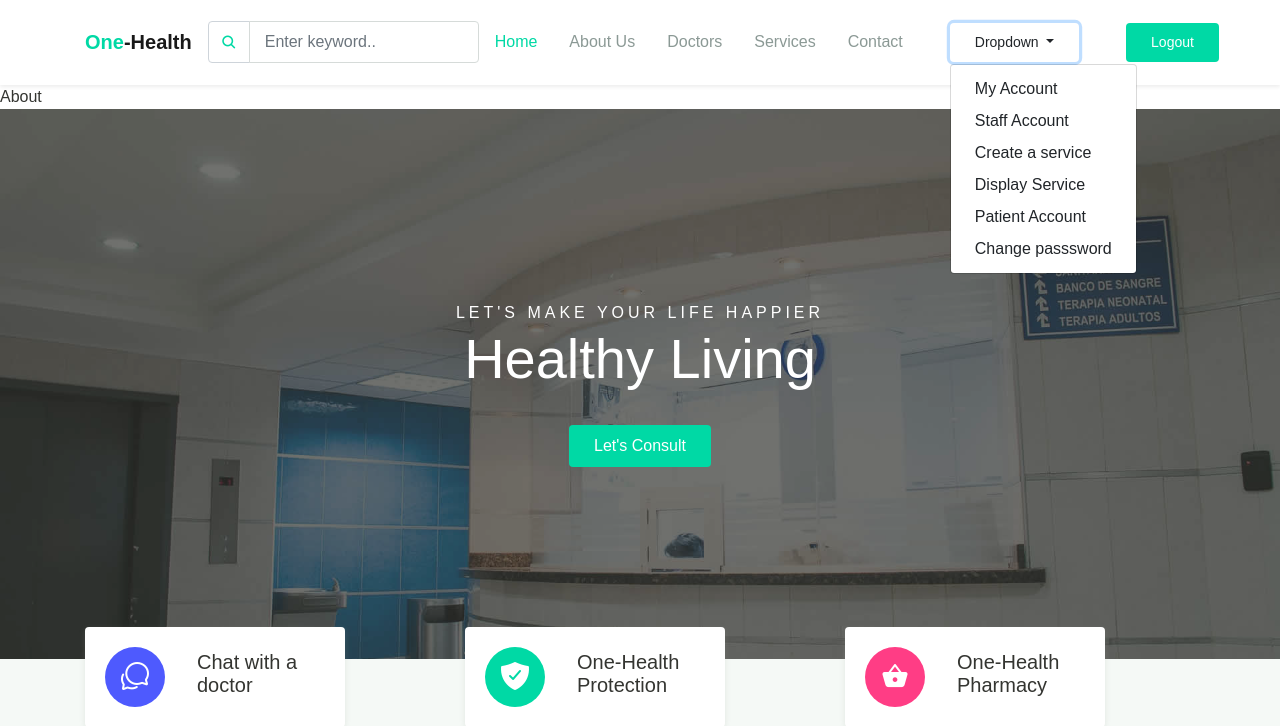
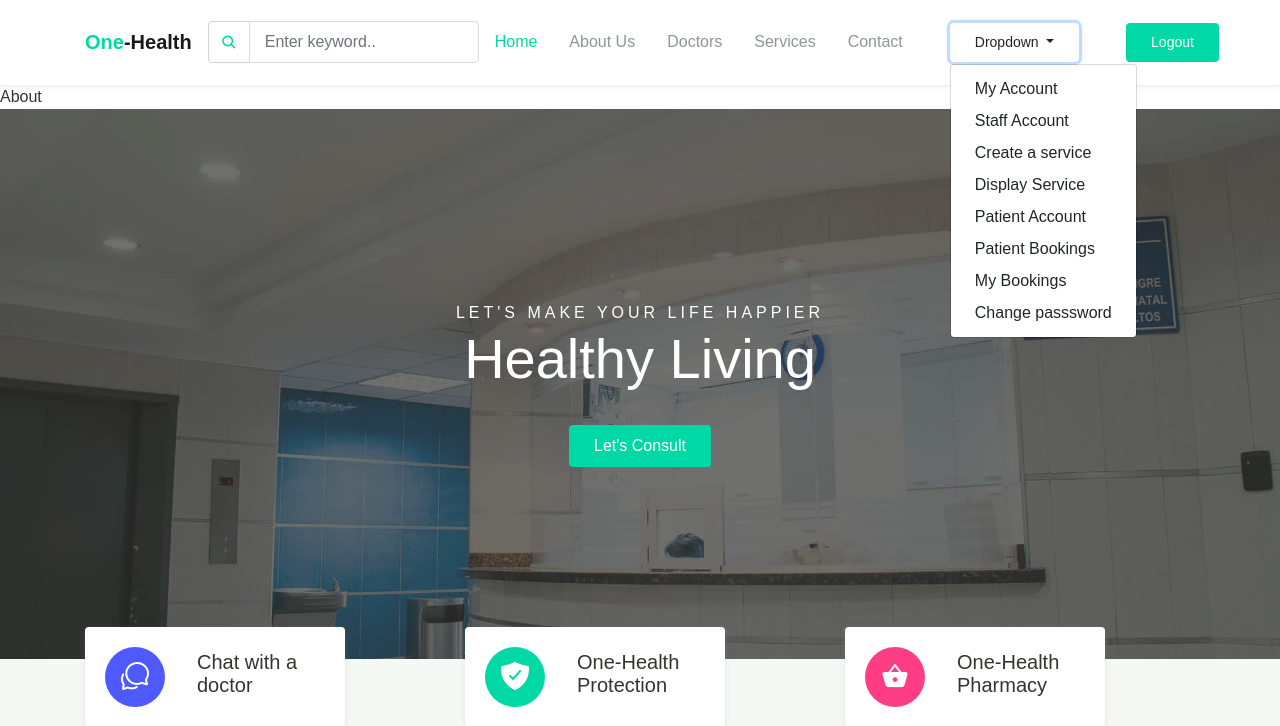
Before and after one commit to Eniola-Hannah/TechCare-Clinic, a Django app: page /about/ in a window 1280 px wide, after a click on "Dropdown". Shown: the part 38-764 px from the top of the page. Run offline with Django 4.2, Linux system fonts and the light colour scheme; the visitor is signed in with stand-in values (Sample User, id 1); some libraries are stand-ins or nearby versions; some web fonts are replaced.

Commit message:
I added the nav link of both patient booking and my booking in the common page with the url link at urls.py

```diff
--- a/techCare/techCare/servicesApp/urls.py
+++ b/techCare/techCare/servicesApp/urls.py
@@ -7,5 +7,7 @@ urlpatterns = [
     re_path(r'^display_service/(?P<display>\w+)/', sw.displayServices, name="display_service"),
     re_path(r'^edit_service/(?P<serv_id>\d+)/', sw.editServices, name='edit_service'),
     re_path(r'^service_details/(?P<serv_id>\d+)/', sw.serviceDetails, name='service_details'),
+    re_path(r'^my_booking/(?P<user_id>\d+)/', sw.myBooking, name='my_booking'),
+    re_path(r'^patient_booking/(?P<user_id>\d+)/', sw.patientBooking, name='patient_booking'),
 
 ]
--- a/techCare/techCare/templates/common_page.html
+++ b/techCare/techCare/templates/common_page.html
@@ -110,8 +110,10 @@
 
                               {% if request.user.is_staff %}
                               <li><a class="dropdown-item" href="{% url 'all_patient' 'patient' %}">Patient Account</a></li>
+                              <li><a class="dropdown-item" href="{% url 'patient_booking' 'request.user.id' %}">Patient Bookings</a></li>
                               {% endif %}
 
+                              <li><a class="dropdown-item" href="{% url 'my_booking' request.user.id %}">My Bookings</a></li>
                               <li><a class="dropdown-item" href="{% url 'password_change' %}">Change passsword</a></li>
                             </ul>
                           </li>
```
